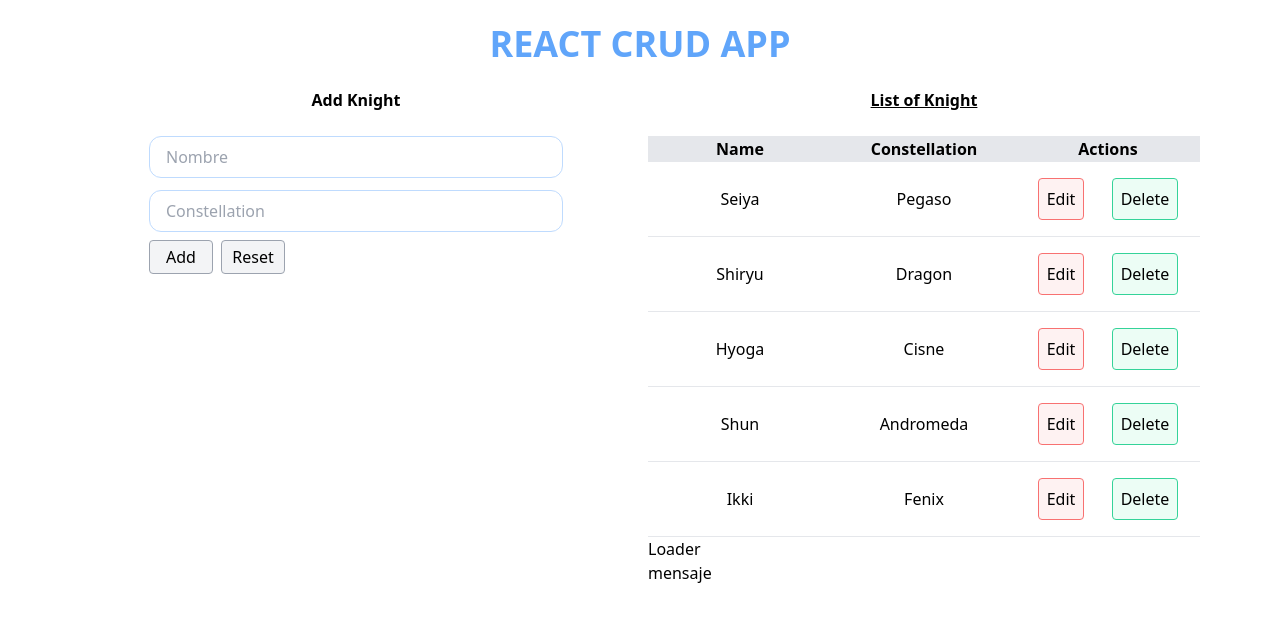
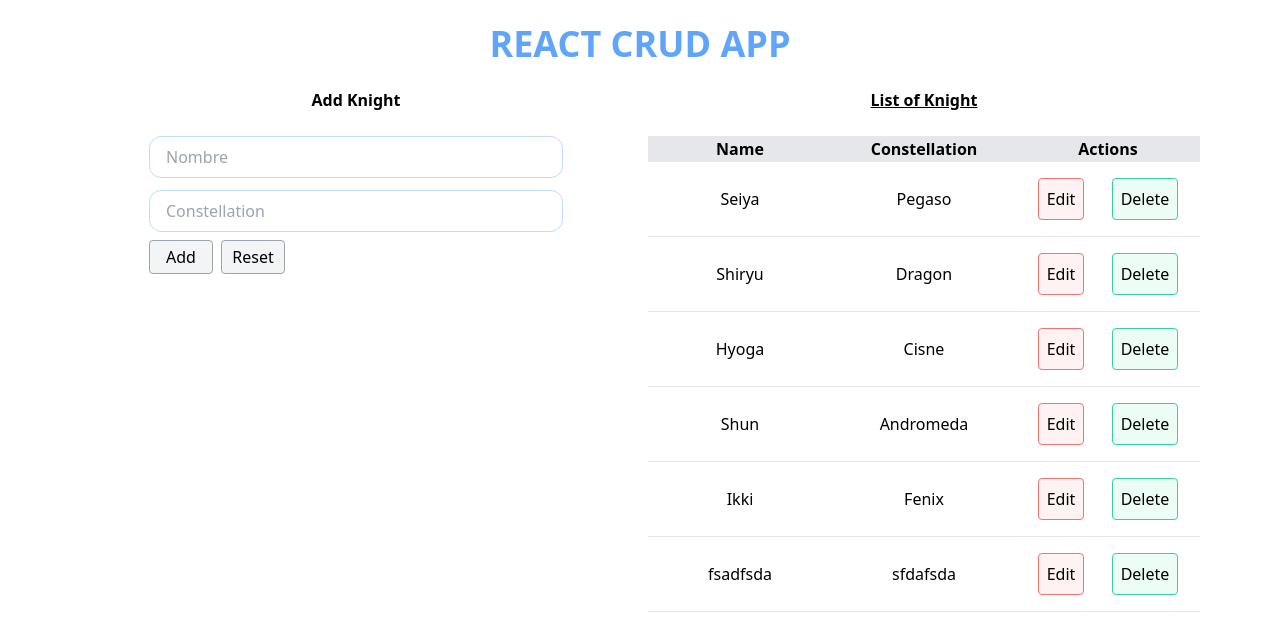
Before and after one commit to julioale21/Simple-React-CRUD, a React (Create React App) app: page / in a window 1280 px wide. Shown: the top 634 px of the page. Built offline with nearby package versions, Linux system fonts and the light colour scheme; data requests are answered from the project's data file.

Commit message:
chore: modified message and loader, added post method to create a new knight

```diff
--- a/src/api/db.json
+++ b/src/api/db.json
@@ -24,6 +24,11 @@
       "id": 5,
       "name": "Ikki",
       "constellation": "Fenix"
+    },
+    {
+      "id": 1618588949825,
+      "name": "fsadfsda",
+      "constellation": "sfdafsda"
     }
   ]
 }
--- a/src/components/CrudApp.tsx
+++ b/src/components/CrudApp.tsx
@@ -7,25 +7,47 @@ import { helpHttp } from "../helpers/helpHttp";
 import Loader from "./Loader";
 import Message from "./Message";
 
+interface Error {
+  err: boolean;
+  status: string;
+  statusText: string;
+}
+
 const CrudApp: React.FC = () => {
   const [db, setDb] = useState<Knight[]>([]);
   const [dataToEdit, setDataToEdit] = useState({} as Knight);
+  const [error, setError] = useState<Error | null>(null);
+  const [loading, setLoading] = useState(false);
 
+  const url: string = "http://localhost:5000/knights";
   const api = helpHttp();
-  const url: string = "http://localhost:5000/knights";
 
   useEffect(() => {
+    setLoading(true);
     api.get(url).then((res) => {
       if (!res.err) {
         setDb(res);
+        setError(null);
       } else {
         setDb([]);
+        setError(res);
+      }
+      setLoading(false);
+    });
+  }, [url]);
+
+  const create = (data: Knight) => {
+    let options = { body: data, headers: { "content-type": "application/json" } };
+
+    api.post(url, options).then((res) => {
+      console.log(res);
+      if (!res.err) {
+        setDb([...db, res]);
+        setError(null);
+      } else {
+        setError(res);
       }
     });
-  }, []);
-
-  const create = (data: Knight) => {
-    setDb([...db, data]);
   };
 
   const remove = (id: Knight["id"]) => {
@@ -53,9 +75,11 @@ const CrudApp: React.FC = () => {
         />
       </div>
       <div className="col-span-2 lg:col-span-1 mb-12">
-        <CrudTable listOfKnights={db} remove={remove} setDataToEdit={setDataToEdit} />
-        <Loader />
-        <Message />
+        {loading && <Loader />}
+        {error && <Message message={`Error ${error.status}:  ${error.statusText}`} />}
+        {db.length > 0 && (
+          <CrudTable listOfKnights={db} remove={remove} setDataToEdit={setDataToEdit} />
+        )}
       </div>
     </div>
   );
--- /dev/null
+++ b/src/components/Loader.css
@@ -0,0 +1,35 @@
+.lds-ring {
+  display: inline-block;
+  position: relative;
+  width: 80px;
+  height: 80px;
+}
+.lds-ring div {
+  box-sizing: border-box;
+  display: block;
+  position: absolute;
+  width: 32px;
+  height: 32px;
+  margin: 8px;
+  border: 2px solid #fff;
+  border-radius: 50%;
+  animation: lds-ring 1.2s cubic-bezier(0.5, 0, 0.5, 1) infinite;
+  border-color: #8ab6d6 transparent transparent transparent;
+}
+.lds-ring div:nth-child(1) {
+  animation-delay: -0.45s;
+}
+.lds-ring div:nth-child(2) {
+  animation-delay: -0.3s;
+}
+.lds-ring div:nth-child(3) {
+  animation-delay: -0.15s;
+}
+@keyframes lds-ring {
+  0% {
+    transform: rotate(0deg);
+  }
+  100% {
+    transform: rotate(360deg);
+  }
+}
--- a/src/components/Loader.tsx
+++ b/src/components/Loader.tsx
@@ -1,9 +1,15 @@
 import React from "react";
+import "./Loader.css";
 
 const Loader = () => {
   return (
-    <div>
-      <h1>Loader</h1>
+    <div className="flex justify-center">
+      <div className="lds-ring">
+        <div></div>
+        <div></div>
+        <div></div>
+        <div></div>
+      </div>
     </div>
   );
 };
--- a/src/components/Message.tsx
+++ b/src/components/Message.tsx
@@ -1,11 +1,16 @@
 import React from "react";
 
-const Message = () => {
+interface Props {
+  message: any;
+  color?: string;
+}
+
+const ComponentName: React.FC<Props> = ({ message, color = "red-400" }) => {
   return (
-    <div>
-      <h2>mensaje</h2>
+    <div className={`p-1 mb-1 text-center text-white bg-${color} font-bold`}>
+      <h2>{message}</h2>
     </div>
   );
 };
 
-export default Message;
+export default ComponentName;
--- a/tsconfig.json
+++ b/tsconfig.json
@@ -1,6 +1,6 @@
 {
   "compilerOptions": {
-    "target": "es5",
+    "target": "es6",
     "lib": [
       "dom",
       "dom.iterable",
@@ -18,7 +18,7 @@
     "resolveJsonModule": true,
     "isolatedModules": true,
     "noEmit": true,
-    "jsx": "react-jsx"
+    "jsx": "react"
   },
   "include": [
     "src"
```
